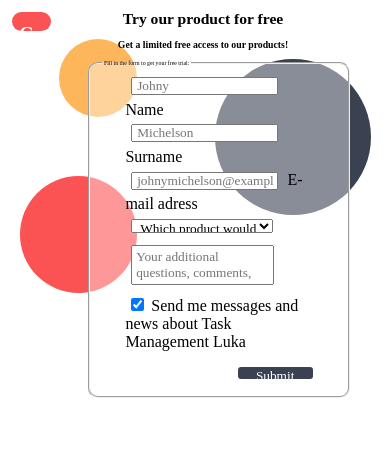
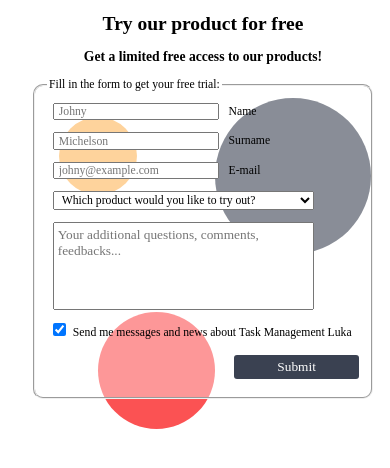
Before and after one commit to LRistanovic/Projects, a plain HTML site: page WebKursPrviDomaci/pages/tryfree.html in a window 390 px wide. Drawn offline with Linux system fonts and the light colour scheme; a web font is replaced by a local one.

Commit message:
tryfree responsive

```diff
--- a/WebKursPrviDomaci/pages/tryfree.html
+++ b/WebKursPrviDomaci/pages/tryfree.html
@@ -29,8 +29,8 @@
                     <label for="surname">Surname</label>
                 </div>
                 <div>
-                    <input type="email" id="email" placeholder="johnymichelson@example.com" required>
-                    <label for="email">E-mail adress</label>
+                    <input type="email" id="email" placeholder="johny@example.com" required>
+                    <label for="email">E-mail</label>
                 </div>
                 <select>
                     <option selected disabled>Which product would you like to try out?</option>
@@ -43,12 +43,9 @@
                     <input type="checkbox" id="approval" checked>
                     <label for="approval">Send me messages and news about Task Management Luka</label>
                 </div>
-                <input type="submit">
+                <input type="submit" value="Submit">
             </form>
         </fieldset>
     </main>
-    <a href="../index.html"><div class="back">
-        <h3>Go back</h3>
-    </div></a>
 </body>
 </html>
--- a/WebKursPrviDomaci/styles/tryfree.css
+++ b/WebKursPrviDomaci/styles/tryfree.css
@@ -3,8 +3,9 @@ body {
 }
 
 main {
-	width: 60vw;
-	margin: 0 20vw;
+	width: 100vw;
+	padding: 0;
+	margin: 0;
 	position: relative;
 }
 
@@ -20,9 +21,9 @@ main h3 {
 
 main fieldset {
 	border-radius: 10px;
-	width: 100%;
+	width: 60vw;
 	background-color: rgba(255, 255, 255, 40%);
-	margin-bottom: 10vw;
+	margin: 0 auto 10vw;
 }
 
 main legend {
@@ -36,7 +37,7 @@ main form {
 
 
 input[type="text"], input[type="email"] {
-	width: 35vw;
+	width: 30vw;
 	height: 3vw;
 	margin: 1.5vw;
 	font-family: "Muli";
@@ -44,7 +45,7 @@ input[type="text"], input[type="email"] {
 }
 
 select {
-	width: 36.3vw;
+	width: 30vw;
 	height: 3.5vw;
 	margin: 1.5vw;
 	font-family: "Muli";
@@ -52,7 +53,7 @@ select {
 }
 
 textarea {
-	width: 34.2vw;
+	width: 30vw;
 	height: 8vw;
 	padding: 1vw;
 	resize: none;
@@ -127,3 +128,67 @@ input[type="submit"] {
 	top: 10vw;
 	left: 15vw;
 }
+
+@media (max-width: 820px) {
+
+}
+
+@media (max-width: 400px) {
+	main form {
+		width: 80vw;
+		margin: 0;
+	}
+
+	main h1 {
+		font-size: 5vw;
+	}
+
+	main h3 {
+		font-size: 3.5vw;
+	}
+
+	main legend {
+		font-size: 3vw;
+	}
+
+	input[type="text"], input[type="email"] {
+		width: 40vw;
+		font-size: 3vw;
+	}
+
+	select {
+		width: 67vw;
+		font-size: 3vw;
+		height: 5vw;
+	}
+
+	textarea {
+		width: 64.4vw;
+		height: 20vw;
+	}
+
+	label {
+		font-size: 3vw;
+	}
+
+	input[type="checkbox"] {
+		font-size: 1vw;
+	}
+
+	input[type="submit"] {
+		height: 6vw;
+	}
+
+	.background-shape1 {
+		top: 25vw;
+	}
+
+	.background-shape2 {
+		top: 80vw;
+		left: 25vw;
+	}
+
+	.background-shape3 {
+		top: 30vw;
+	}
+}
```
